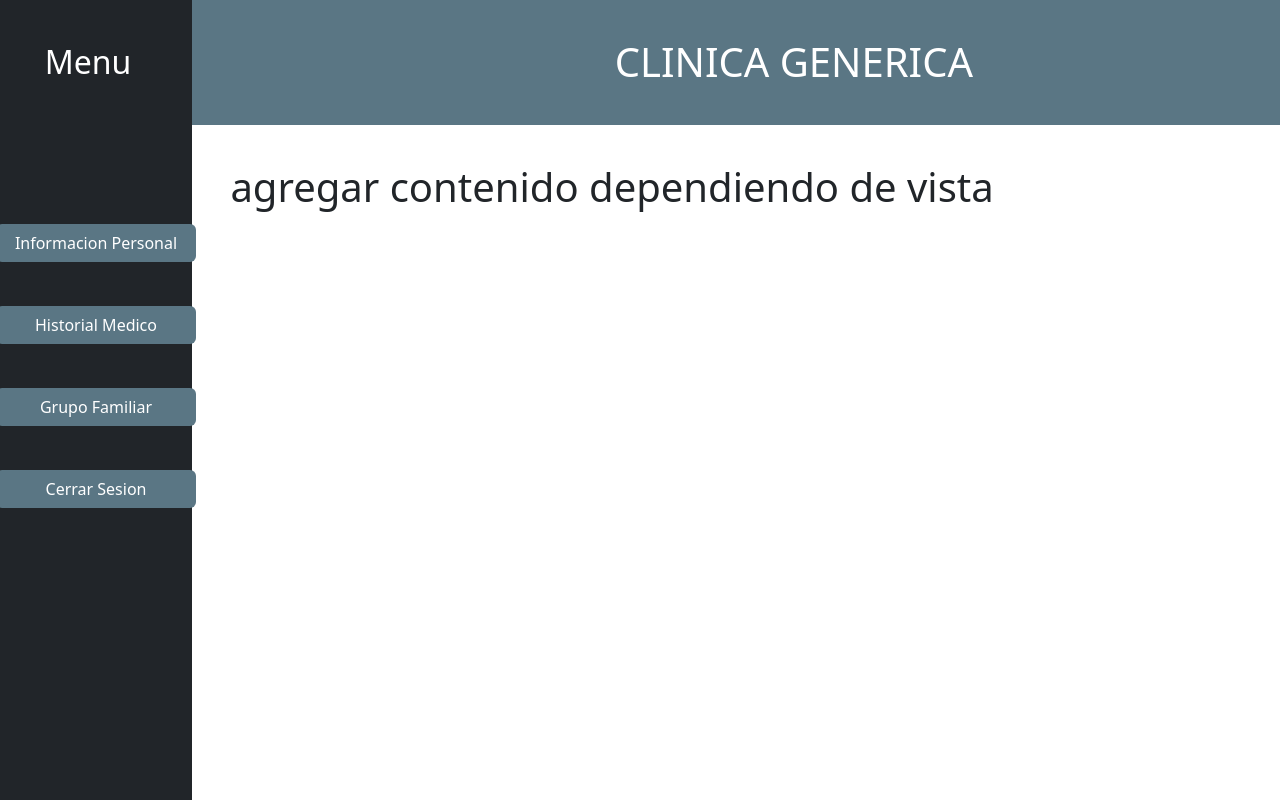
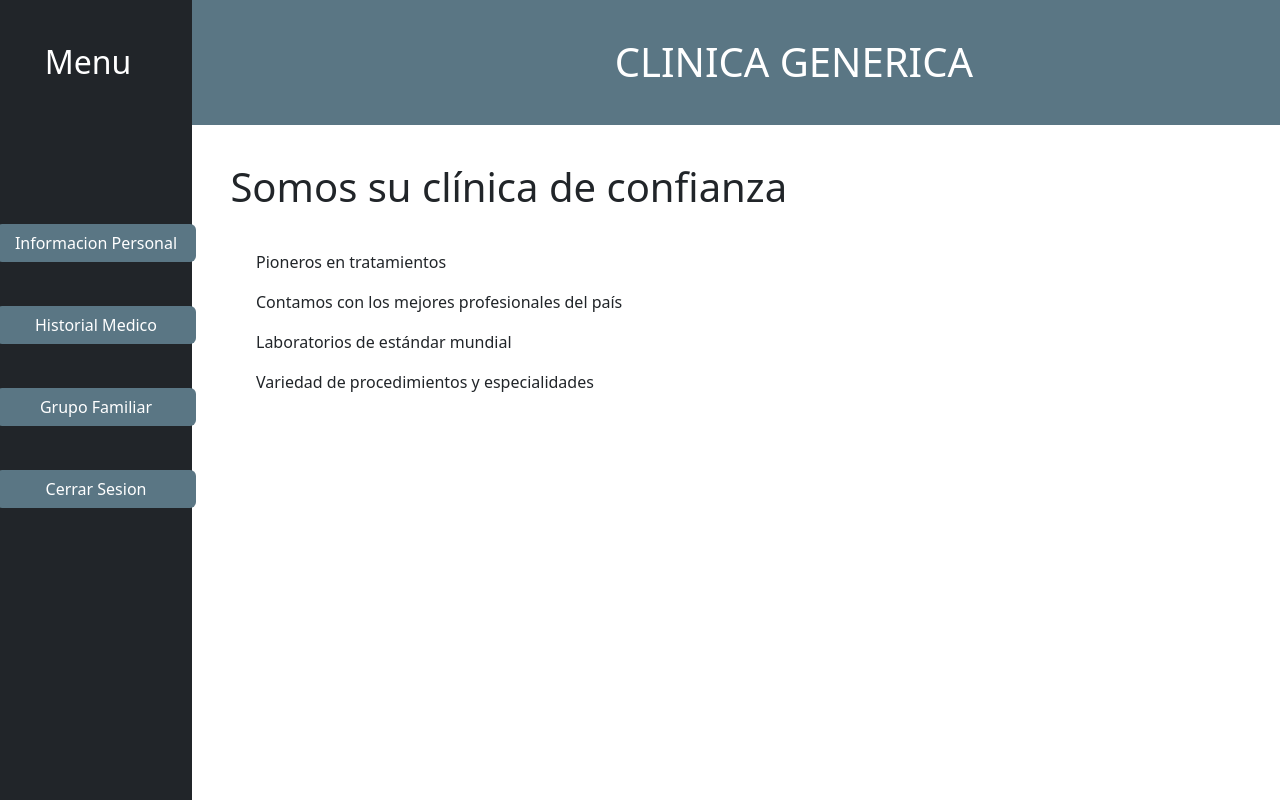
Before and after one commit to diegorvj/T8_DIU, a React (Create React App) app: page /Login.js in a window 1280 px wide. Both pictures are taken after a click on the button "Iniciar Sesión". Built offline with nearby package versions, Linux system fonts and the light colour scheme.

Commit message:
Mensajes index

```diff
--- a/src/components/Index.js
+++ b/src/components/Index.js
@@ -28,11 +28,11 @@ function Index() {
 
           </div>
 
-        <h2 className='h1'style={{ textAlign: 'left', marginLeft: '15%', marginTop: '0%' }}>agregar contenido dependiendo de vista</h2>
-        <p style={{ textAlign: 'left', marginLeft: '20%', marginTop: '0%' }}>contenido</p>
-        <p style={{ textAlign: 'left', marginLeft: '20%', marginTop: '0%' }}>contenido</p>
-        <p style={{ textAlign: 'left', marginLeft: '20%', marginTop: '0%' }}>contenido</p>
-        <p style={{ textAlign: 'left', marginLeft: '20%', marginTop: '0%' }}>contenido</p>
+        <h2 className='h1'style={{ textAlign: 'left', marginLeft: '15%', marginTop: '0%' }}>Somos su clínica de confianza</h2>
+        <p className='text-dark' style={{ textAlign: 'left', marginLeft: '20%', marginTop: '0%' }}>Pioneros en tratamientos</p>
+        <p className='text-dark' style={{ textAlign: 'left', marginLeft: '20%', marginTop: '0%' }}>Contamos con los mejores profesionales del país</p>
+        <p className='text-dark' style={{ textAlign: 'left', marginLeft: '20%', marginTop: '0%' }}>Laboratorios de estándar mundial</p>
+        <p className='text-dark' style={{ textAlign: 'left', marginLeft: '20%', marginTop: '0%' }}>Variedad de procedimientos y especialidades</p>
       </div>
     </div>
   );
```
